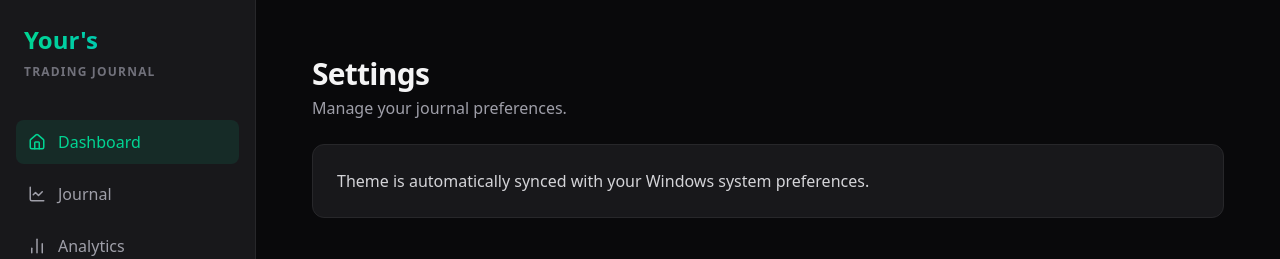
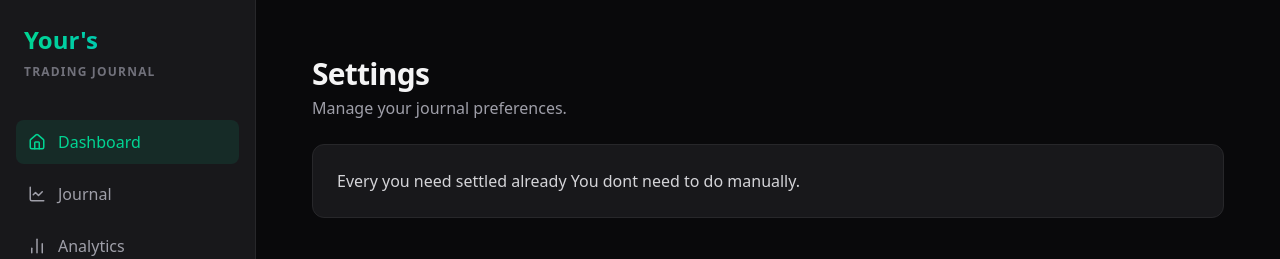
Before and after one commit to jitsmep/trading-journal, a Next.js app: page /settings in a window 1280 px wide. Shown: the top 259 px of the page. Built offline with nearby package versions, Linux system fonts and the light colour scheme.

Commit message:
Update page.tsx

```diff
--- a/src/app/settings/page.tsx
+++ b/src/app/settings/page.tsx
@@ -6,7 +6,7 @@ export default function SettingsPage() {
         <p className="text-zinc-400 mt-1">Manage your journal preferences.</p>
       </div>
       <div className="bg-zinc-900 border border-zinc-800 rounded-xl p-6">
-        <p className="text-zinc-300">Theme is automatically synced with your Windows system preferences.</p>
+        <p className="text-zinc-300">Every you need settled already You dont need to do manually.</p>
       </div>
     </div>
   );
```
